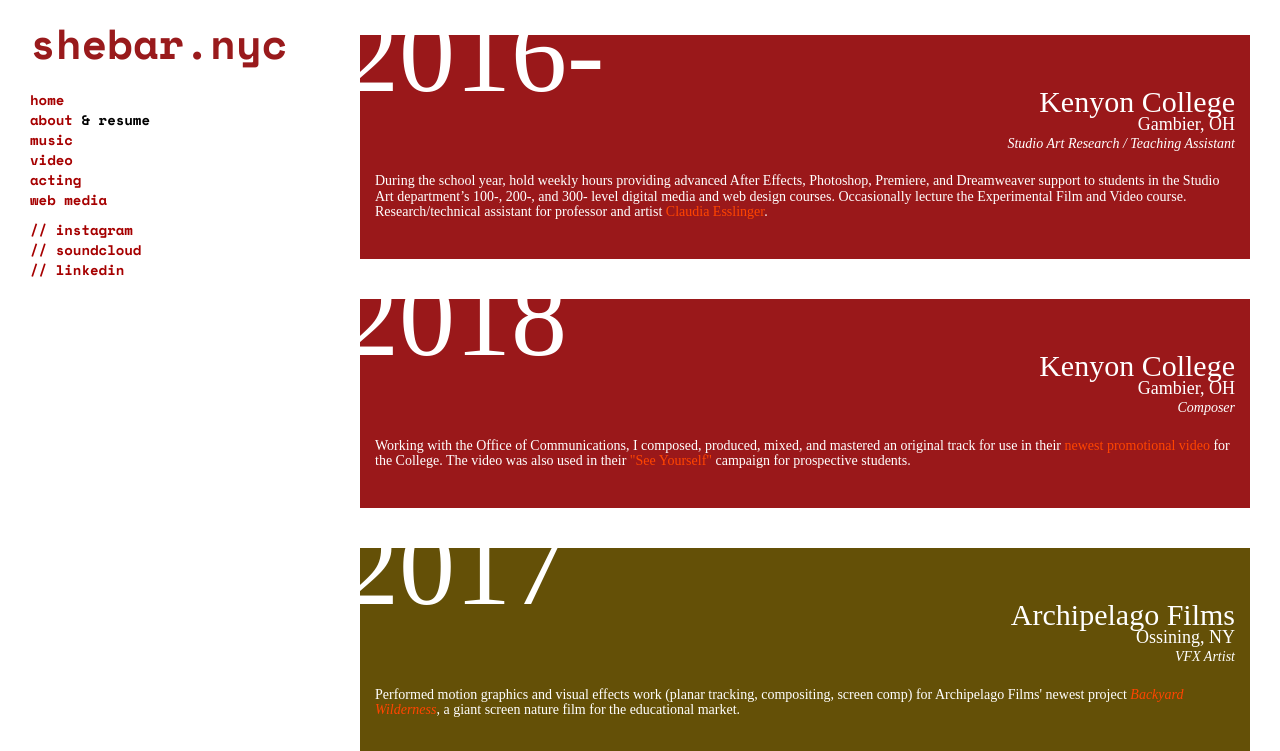
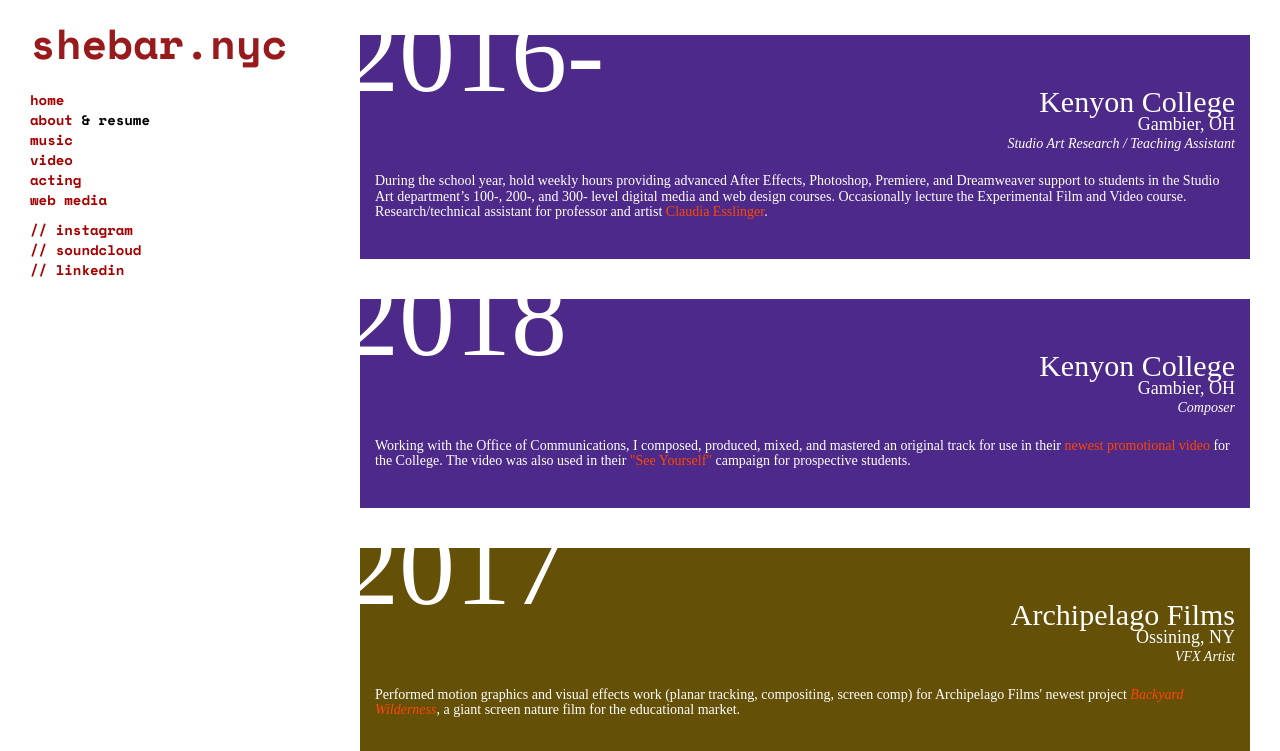
Before and after one commit to milesshebar/shebar.nyc, a plain HTML site: page resume.html in a window 1280 px wide. Shown: the top 751 px of the page. Drawn offline with nearby package versions, Linux system fonts and the light colour scheme.

Commit message:
temp fix for resume ID issue

```diff
--- a/resume.css
+++ b/resume.css
@@ -19,7 +19,7 @@
     color: black;
 }
 
-.kenyon {
+#kenyon {
     background-color: hsla(262, 53%, 35%, 1.00);
 }
 
--- a/resume.html
+++ b/resume.html
@@ -98,7 +98,7 @@
 
     <div class="imagegrid">
 
-        <div class="job" class="kenyon">
+        <div class="job" id="kenyon">
             <h5 class="year">2016-</h5>
             <h2>Kenyon College</h2>
             <h4 class="location">Gambier, OH</h4>
@@ -106,7 +106,7 @@
             <h4 class="description">During the school year, hold weekly hours providing advanced After Effects, Photoshop, Premiere, and Dreamweaver support to students in the Studio Art department’s 100-, 200-, and 300- level digital media and web design courses. Occasionally lecture the Experimental Film and Video course. Research/technical assistant for professor and artist <a href="http://www.claudiaesslinger.com/" target="_blank">Claudia Esslinger</a>.</h4>
         </div>
         <div class="spacer"></div>
-        <div class="job" class="kenyon">
+        <div class="job" id="kenyon">
             <h5 class="year">2018</h5>
             <h2>Kenyon College</h2>
             <h4 class="location">Gambier, OH</h4>
```
